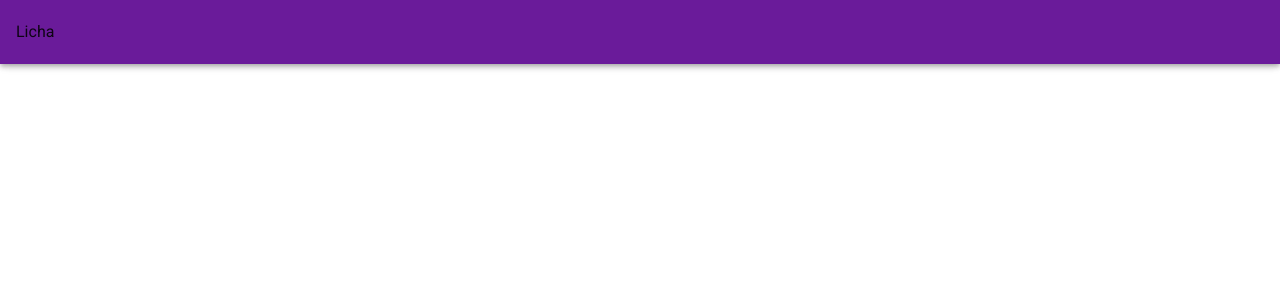
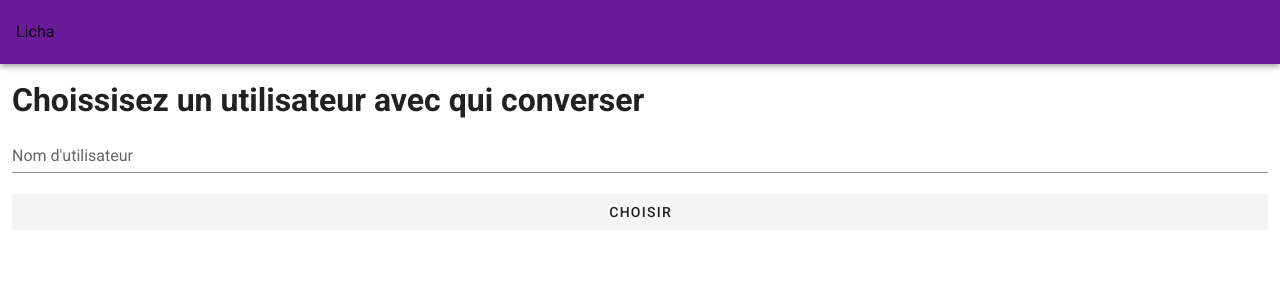
Before and after one commit to Sehsyha/light-chat, a Vue app: page /choose-user in a window 1280 px wide. Shown: the top 300 px of the page. Built offline with nearby package versions, Linux system fonts and the light colour scheme.

Commit message:
feat: add choose user page

```diff
--- a/src/components/Login.vue
+++ b/src/components/Login.vue
@@ -2,7 +2,7 @@
   <form>
     <v-text-field label="Nom d'utilisateur"></v-text-field>
     <v-text-field label="Mot de passe" type="password"></v-text-field>
-    <v-btn>Se connecter</v-btn>
+    <v-btn @click="login" depressed block>Se connecter</v-btn>
   </form>
 </template>
 
@@ -12,7 +12,9 @@ import Component from 'vue-class-component'
 
 @Component
 export default class Login extends Vue {
-
+  public login () {
+    this.$router.push('/choose-user')
+  }
 }
 </script>
 
--- a/src/components/Signup.vue
+++ b/src/components/Signup.vue
@@ -3,7 +3,7 @@
     <v-text-field label="Nom d'utilisateur"></v-text-field>
     <v-text-field label="Mot de passe" type="password"></v-text-field>
     <v-text-field label="Confirmation du mot de passe" type="password"></v-text-field>
-    <v-btn>S'inscrire</v-btn>
+    <v-btn @click="signup" depressed block>S'inscrire</v-btn>
   </form>
 </template>
 
@@ -13,7 +13,9 @@ import Component from 'vue-class-component'
 
 @Component
 export default class Signup extends Vue {
-
+  public signup () {
+    this.$router.push('/choose-user')
+  }
 }
 </script>
 
--- a/src/router/index.ts
+++ b/src/router/index.ts
@@ -1,14 +1,20 @@
 import Vue from 'vue'
 import VueRouter, { RouteConfig } from 'vue-router'
-import Home from '../views/Home.vue'
+import Home from '@/views/Home.vue'
+import ChooseUser from '@/views/ChooseUser.vue'
 
 Vue.use(VueRouter)
 
 const routes: Array<RouteConfig> = [
   {
     path: '/',
-    name: 'Home',
+    name: 'home',
     component: Home
+  },
+  {
+    path: '/choose-user',
+    name: 'choose-user',
+    component: ChooseUser
   }
 ]
 
--- /dev/null
+++ b/src/views/ChooseUser.vue
@@ -0,0 +1,18 @@
+<template>
+  <div>
+    <h1>Choissisez un utilisateur avec qui converser</h1>
+    <form>
+      <v-text-field label="Nom d'utilisateur"></v-text-field>
+      <v-btn depressed block>Choisir</v-btn>
+    </form>
+  </div>
+</template>
+
+<script lang="ts">
+import Vue from 'vue'
+import Component from 'vue-class-component'
+
+@Component
+export default class ChooseUser extends Vue {
+}
+</script>
--- a/src/views/Home.vue
+++ b/src/views/Home.vue
@@ -1,6 +1,6 @@
 <template>
   <div>
-    <h1 text-center>Bienvenue sur Licha !</h1>
+    <h1>Bienvenue sur Licha !</h1>
     <p>
       Chattez simplement avec une personne de votre choix, de manière chiffrée et sécurisée.
     </p>
@@ -8,13 +8,13 @@
       v-model="tab"
       grow
     >
+      <v-tab key="signup">S'inscrire</v-tab>
       <v-tab key="login">Se connecter</v-tab>
-      <v-tab key="signup">S'inscrire</v-tab>
     </v-tabs>
 
     <v-tabs-items v-model="tab">
+      <v-tab-item key="signup"><Signup /></v-tab-item>
       <v-tab-item key="login"><Login /></v-tab-item>
-      <v-tab-item key="signup"><Signup /></v-tab-item>
     </v-tabs-items>
   </div>
 </template>
```
